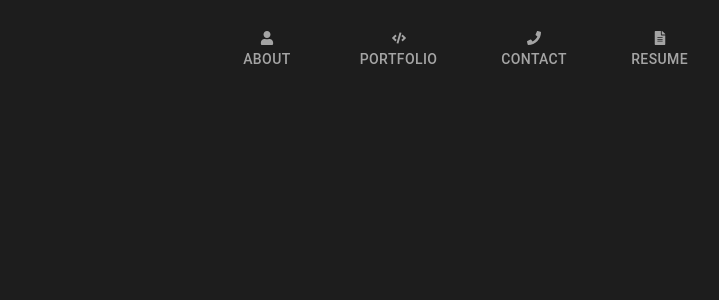
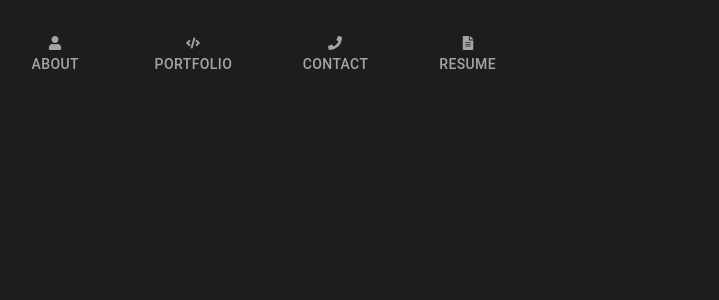
Before and after one commit to MackenzieJoyce/Portfolio, a React (Create React App) app: page / in a window 1280 px wide. Shown: the top 300 px of the page, without its empty margins (169-888 px from the left). Built offline with nearby package versions, Linux system fonts and the light colour scheme.

Commit message:
small changes to nav that should make the pages link look better. Trial and error on this one...

```diff
--- a/src/components/NavTabs.js
+++ b/src/components/NavTabs.js
@@ -14,7 +14,11 @@ import { FaUser, FaCode, FaPhone, FaFileAlt } from 'react-icons/fa';
 
 const styles = {
   nav: {
-    marginBottom: '5%'
+    marginBottom: '3%',
+    width: '75%',
+  },
+  header: {
+    width: '100%',
   }
 };
 
@@ -29,7 +33,7 @@ const NavTabs = () => {
   };
 
   return (
-    <header>
+    <header style={styles.header}>
       <Tabs
         onClick={selectedTab}
         onChange={handleChange}
@@ -42,7 +46,7 @@ const NavTabs = () => {
           '.css-1aquho2-MuiTabs-indicator': { background: '#FE6B8B' },
           'div.MuiTabs-scroller.MuiTabs-fixed.css-jpln7h-MuiTabs-scroller': {
             width: '530px'
-          }, 'MuiTabs-scroller .MuiTabs-flexContainer.css-k008qs': { width: '800px', justifyContent: 'center'}
+          }, 'MuiTabs-scroller .MuiTabs-flexContainer.css-k008qs': { width: '800px', justifyContent: 'center', alignItems: 'center'}
         }}
       >
         <Link to="/Portfolio/">
--- a/src/index.css
+++ b/src/index.css
@@ -66,7 +66,7 @@ li {
 
 /* This padding is for the nav but in doesn't work within the component... */
 a {
-  padding: 2.5% 3%;
+  padding: 2%;
   color: var(--light);
   text-decoration: none;
 }
```
